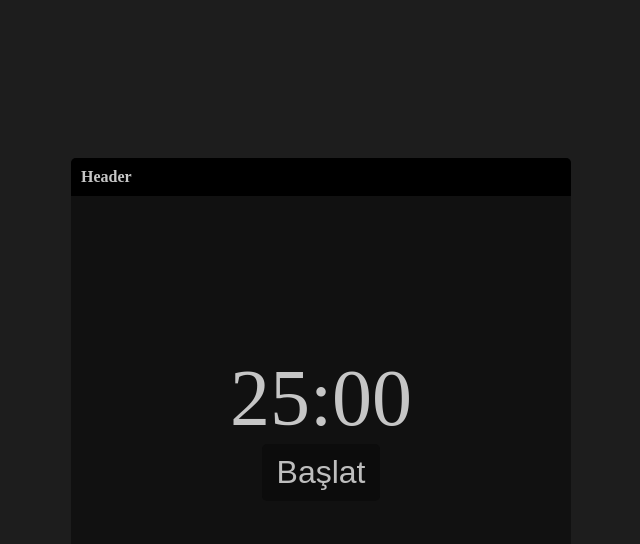
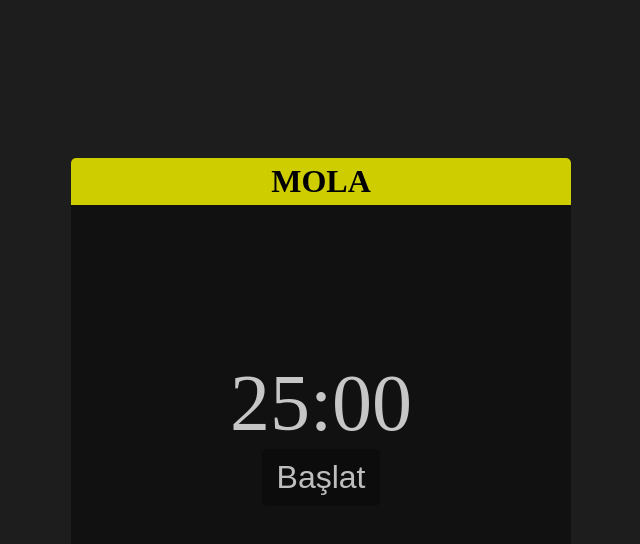
Before and after one commit to emredipi/pomodoro, a Vue app: page /#/ in a window 1280 px wide. Shown: the top 544 px of the page, without its empty margins (319-959 px from the left). Built offline with nearby package versions, Linux system fonts and the light colour scheme.

Commit message:
added break and study titles

```diff
--- a/src/views/Home.vue
+++ b/src/views/Home.vue
@@ -1,6 +1,6 @@
 <template>
   <Card>
-    <div slot="header">Header</div>
+    <div slot="header" class="break">MOLA</div>
     <div class="center">
       <Timer/>
     </div>
@@ -10,6 +10,7 @@
 <script>
 import Card from "@/components/Card";
 import Timer from "@/components/Timer";
+
 export default {
   name: 'Home',
   components: {
@@ -22,6 +23,25 @@ export default {
 <style scoped>
 .center {
   display: flex;
+  flex-direction: column;
   height: 100%;
 }
+
+.break, .study {
+  border-radius: 5px 5px 0 0;
+  padding: 5px;
+  font-size: 2rem;
+  margin: -10px;
+  text-align: center;
+}
+
+.break {
+  background-color: #cdcd00;
+  color: black;
+}
+
+.study {
+  background-color: #00cd52;
+  color: black;
+}
 </style>
```
